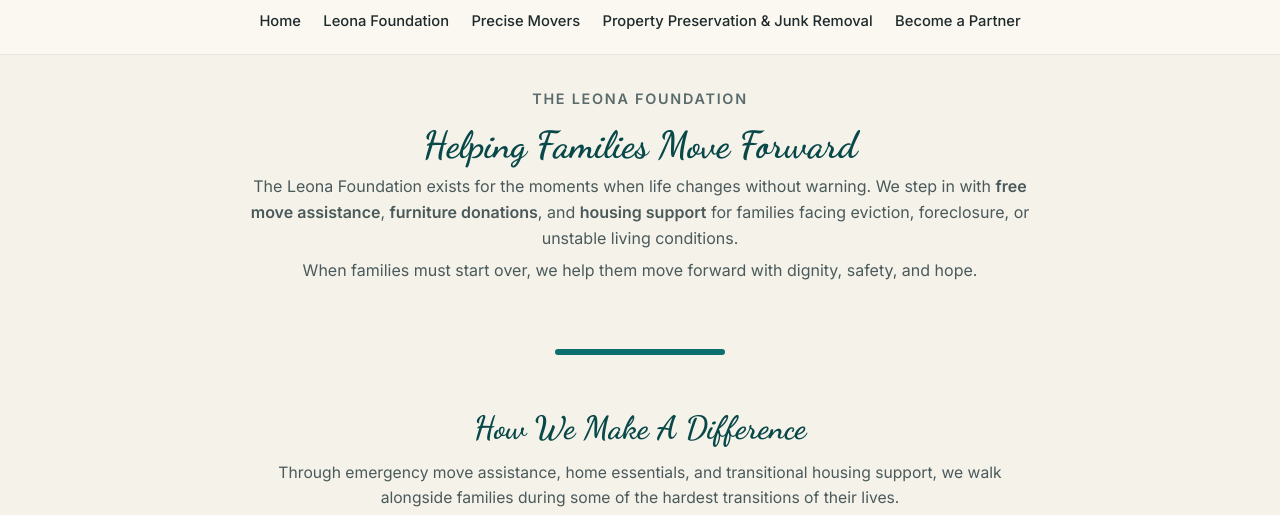
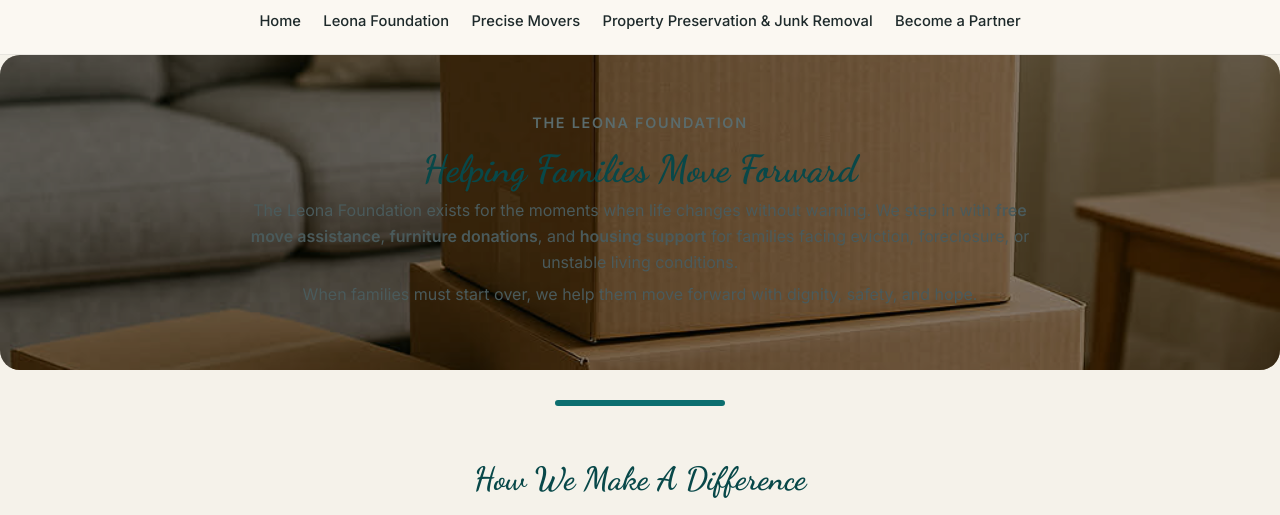
Before and after one commit to Zavier-Chambers-Freelance/Client-Demos, a plain HTML site: page leonacares/index.html in a window 1280 px wide. Shown: the part 285-800 px from the top of the page. Drawn offline with Linux system fonts and the light colour scheme.

Commit message:
Update index.html

```diff
--- a/leonacares/index.html
+++ b/leonacares/index.html
@@ -117,6 +117,45 @@
     .hero p strong {
       font-weight:600;
     }
+
+    /* HERO WITH BACKGROUND IMAGE */
+.hero {
+  text-align:center;
+  padding:3.5rem 1.5rem 3.5rem;
+  color:white;
+  background-image:url('photos/new-moving-logo.jpg'); /* ← Replace with whatever photo we want */
+  background-size:cover;
+  background-position:center;
+  background-repeat:no-repeat;
+  position:relative;
+  border-radius:20px;
+}
+
+/* Dark overlay for readability */
+.hero::before {
+  content:"";
+  position:absolute;
+  top:0;
+  left:0;
+  right:0;
+  bottom:0;
+  background:rgba(0,0,0,0.45); /* darkens image so text is readable */
+  border-radius:20px;
+}
+
+/* Make the text appear ABOVE the overlay */
+.hero * {
+  position:relative;
+  z-index:2;
+}
+
+/* Mobile spacing fix */
+@media (max-width:600px){
+  .hero {
+    padding:2.5rem 1.4rem 2.5rem;
+  }
+}
+
 
     .divider {
       width:170px;
@@ -341,7 +380,6 @@
 
 <main>
 
-  <!-- HERO / MOTTO -->
 <section class="hero">
   <div class="hero-subline">The Leona Foundation</div>
   <h1 class="motto">Helping Families Move Forward</h1>
@@ -355,6 +393,7 @@
     When families must start over, we help them move forward with dignity, safety, and hope.
   </p>
 </section>
+
 
   <div class="divider"></div>
 
```
Lines whose indentation alone changed are shown as unchanged.
